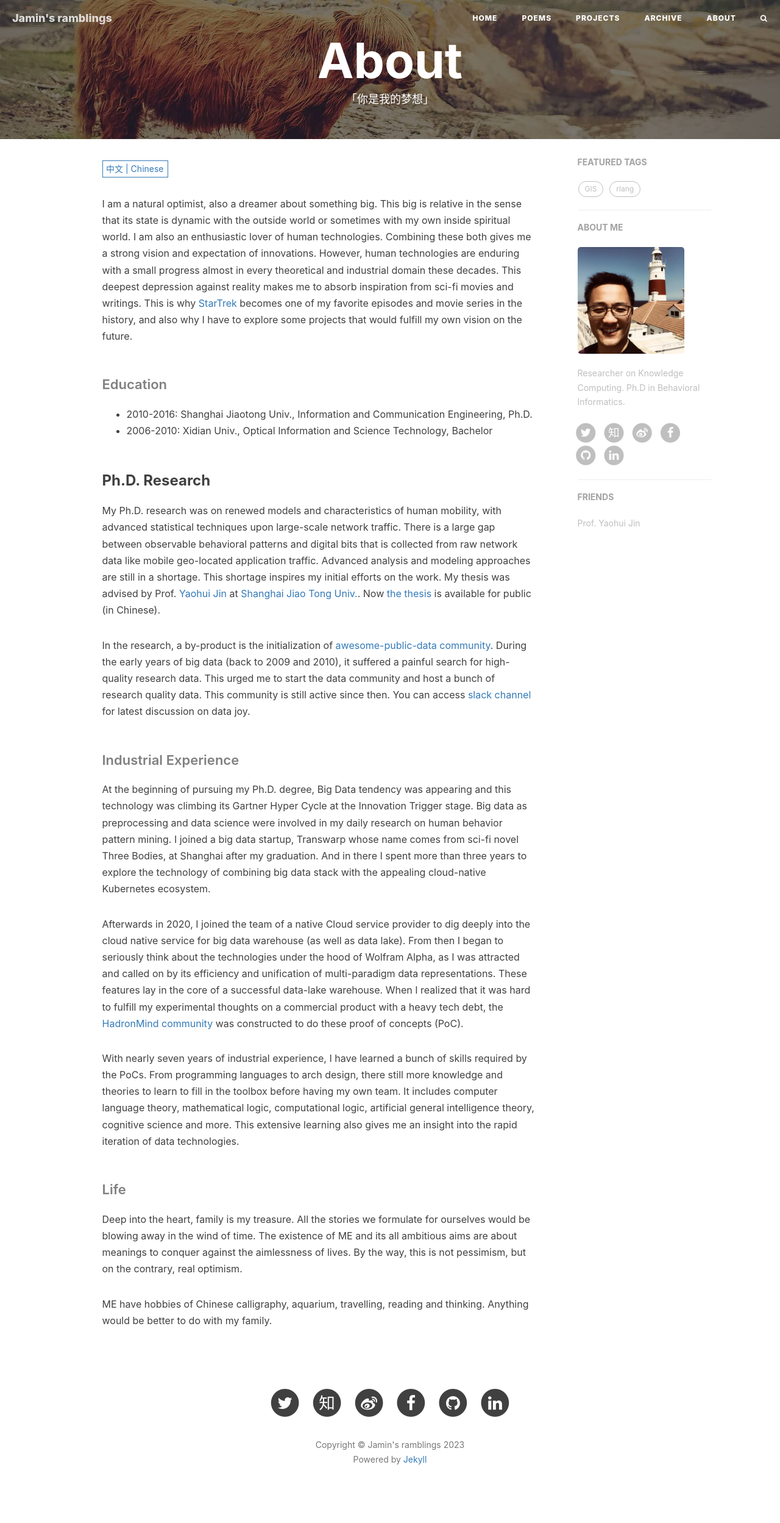
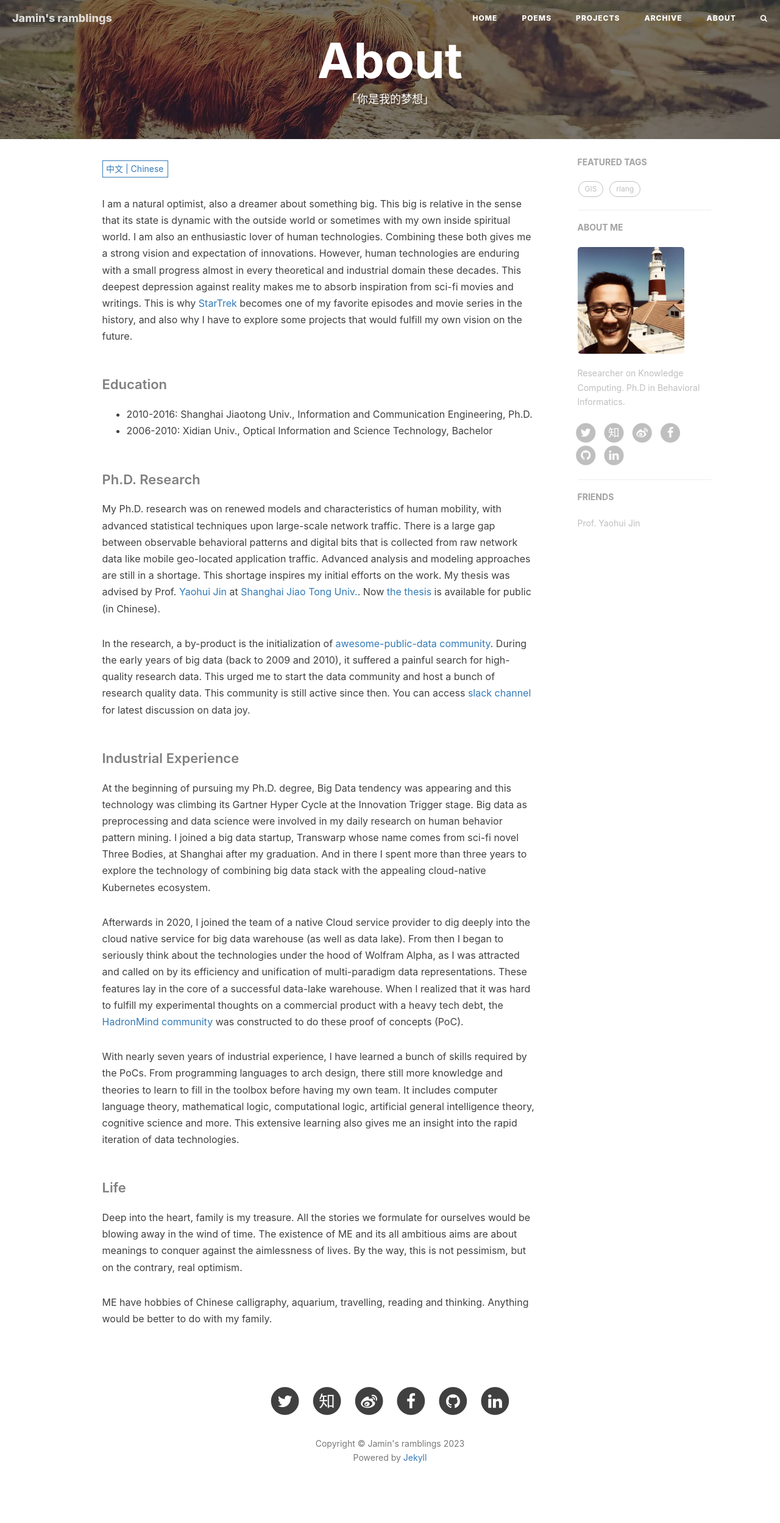
Before and after one commit to lambdacogito/lambdacogito.github.io, a Jekyll site: the page built from content/about.html, in a window 1280 px wide. Shown: the whole page at 61% size. Built offline with Jekyll 4.4.1, drawn with Linux system fonts in a browser that asks for light colours; nearby versions of some CDN libraries; comment, search, counter and statistics services are not loaded.

Commit message:
Quick update

```diff
--- a/_includes/about/en.md
+++ b/_includes/about/en.md
@@ -17,7 +17,7 @@ explore some projects that would fulfill my own vision on the future.
 *   2006-2010: Xidian Univ., Optical Information and Science Technology,
     Bachelor
 
-### Ph.D. Research
+#### Ph.D. Research
 
 My Ph.D. research was on renewed models and characteristics of human mobility,
 with advanced statistical techniques upon large-scale network traffic. There is
```
